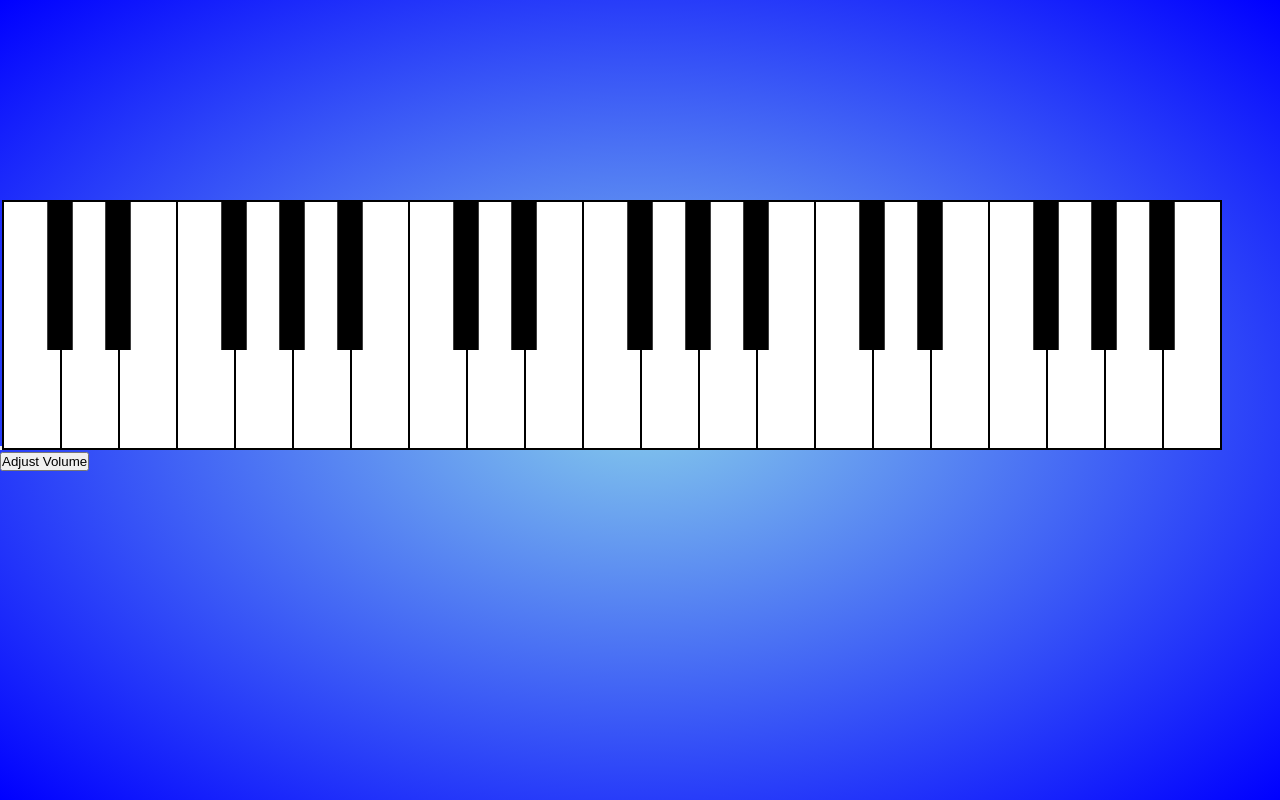
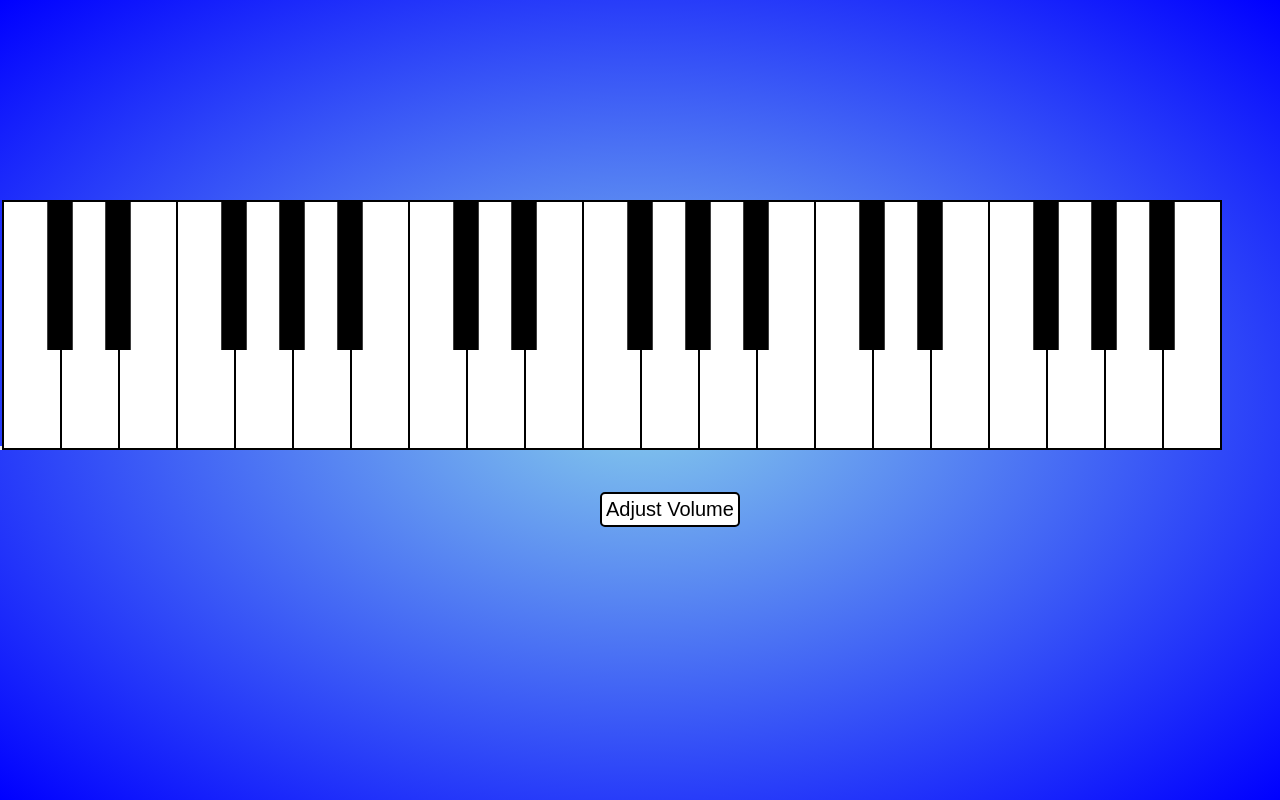
Before and after one commit to Prajal123/deltaonsite1, a plain HTML site: page index.html in a window 1280 px wide. Drawn offline with Linux system fonts and the light colour scheme.

Commit message:
Updated style.css

```diff
--- a/style.css
+++ b/style.css
@@ -35,3 +35,19 @@ body{
     background-color: lightgreen;
 
 }
+
+#volume{
+   margin-left:600px;
+   margin-top: 40px;
+   cursor:pointer;
+   font-size: 20px;
+   padding: 4px;
+   border-radius: 5px;
+   border:2px solid black;
+   background-color: white;
+}
+
+#volume:hover{
+  color:white;
+  background-color: black;
+}
```
